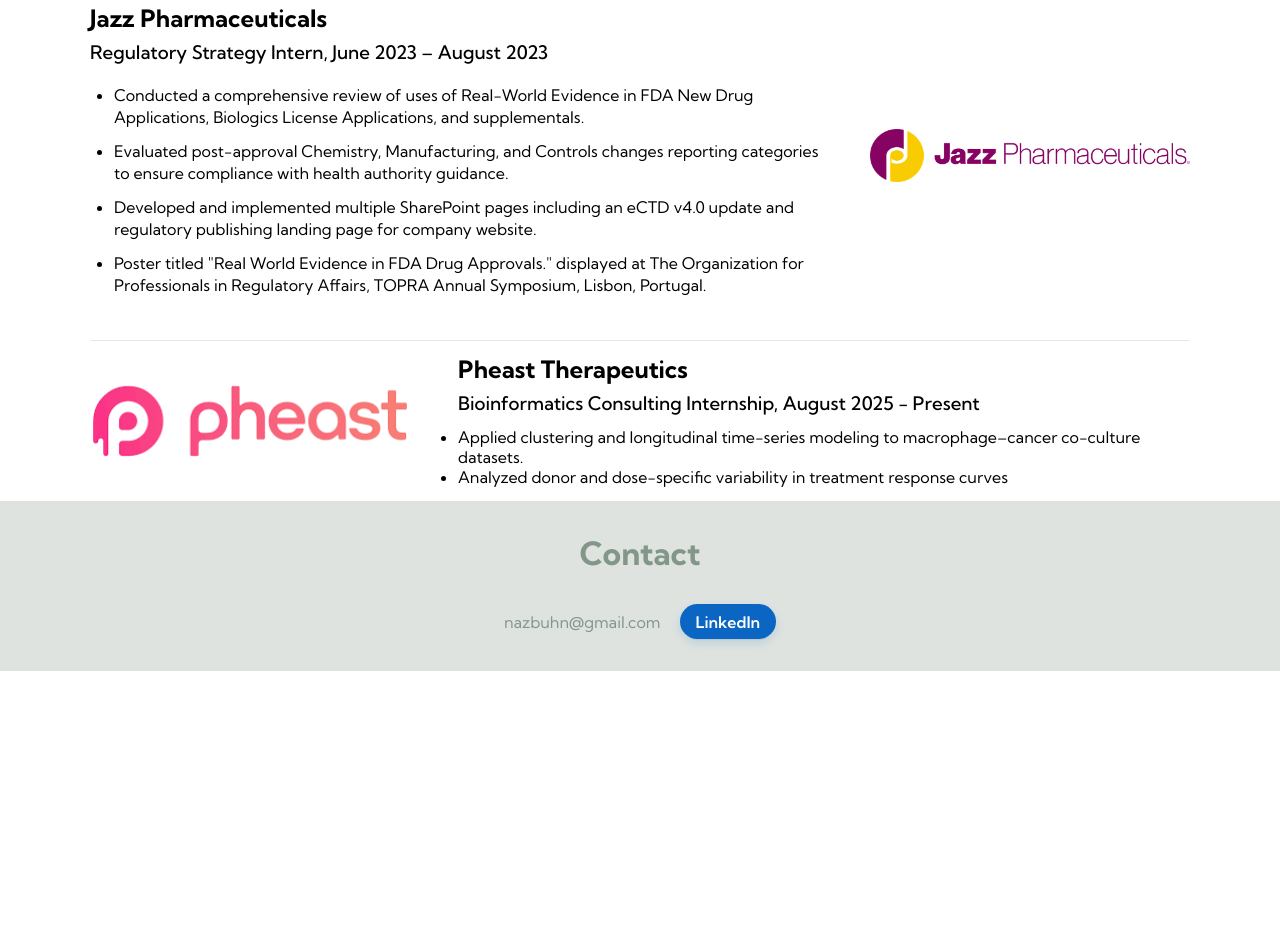
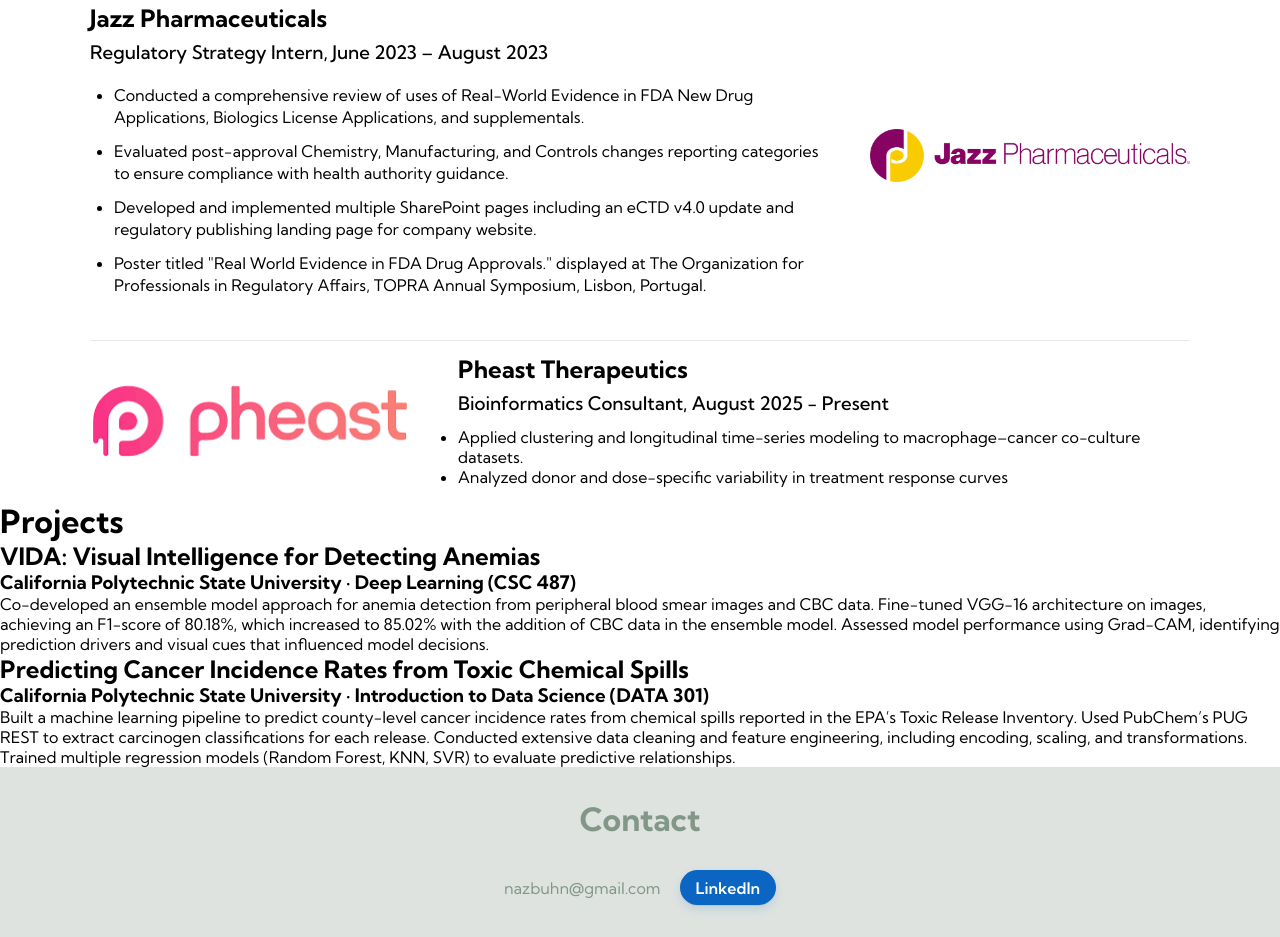
Before and after one commit to nazbuhn/nazbuhn.github.io, a plain HTML site: page index.html in a window 1280 px wide. Shown: the part 3216-4153 px from the top of the page. Before the commit the page ends 3887 px from the top, so only its background shows below. Drawn offline with Linux system fonts and the light colour scheme.

Commit message:
Update index.html
Signed-off-by: nazbuhn <113940086+nazbuhn@users.noreply.github.com>

```diff
--- a/index.html
+++ b/index.html
@@ -234,7 +234,7 @@
 
       <section class="services__content pheast-right">
         <h2>Pheast Therapeutics</h2>
-        <h3>Bioinformatics Consulting Internship, August 2025 - Present</h3>
+        <h3>Bioinformatics Consultant, August 2025 - Present</h3>
          <ul>
           <li>Applied clustering and longitudinal time-series modeling to macrophage–cancer co-culture datasets.</li>
           <li>Analyzed donor and dose-specific variability in treatment response curves</li>
@@ -242,7 +242,33 @@
          </ul>
       </section>
     </div>
+
   </div> <!-- end .experience -->
+
+
+<!--Projects-->
+
+ <div class="projects" id="projects">
+  <h1>Projects</h1>
+
+  <div class="project-grid">
+    <!-- Left column -->
+    <article class="project-card vida">
+      <h2>VIDA: Visual Intelligence for Detecting Anemias</h2>
+      <h3>California Polytechnic State University · Deep Learning (CSC 487)</h3>
+      <p>Co-developed an ensemble model approach for anemia detection from peripheral blood smear images and CBC data. Fine-tuned VGG-16 architecture on images, achieving an F1-score of 80.18%, which increased to 85.02% with the addition of CBC data in the ensemble model. Assessed model performance using Grad-CAM, identifying prediction drivers and visual cues that influenced model decisions.</p>
+      </article>
+
+    <!-- Right column -->
+    <article class="project-card predicting">
+      <h2>Predicting Cancer Incidence Rates from Toxic Chemical Spills</h2>
+      <h3>California Polytechnic State University · Introduction to Data Science (DATA 301)</h3>
+      <p>
+        Built a machine learning pipeline to predict county-level cancer incidence rates from chemical spills reported in the EPA’s Toxic Release Inventory. Used PubChem’s PUG REST to extract carcinogen classifications for each release. Conducted extensive data cleaning and feature engineering, including encoding, scaling, and transformations. Trained multiple regression models (Random Forest, KNN, SVR) to evaluate predictive relationships.</p>
+    </article>
+  </div>
+</div>
+
 
   <!-- Footer -->
   <footer class="footer">
```
